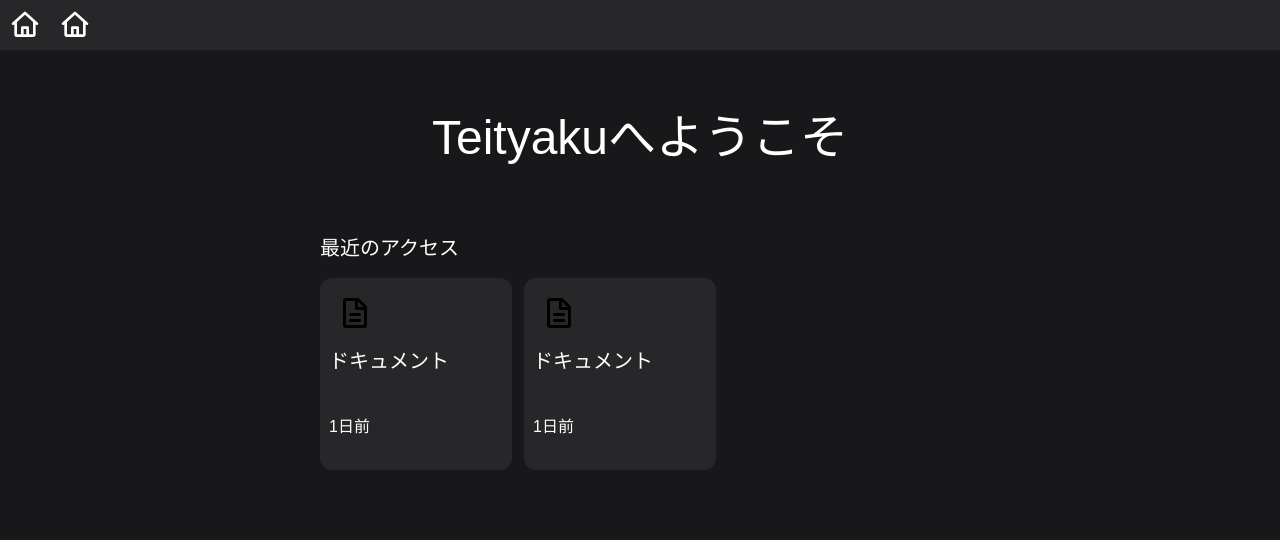
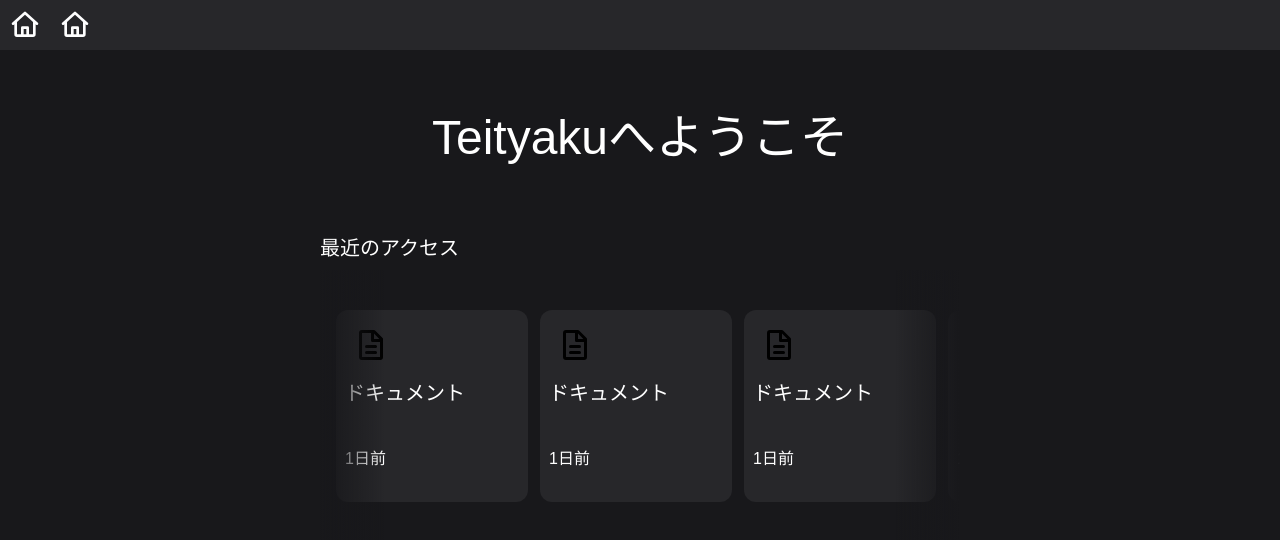
Before and after one commit to karameru1729/Teityaku, a Next.js app: page /home in a window 1280 px wide. Shown: the top 540 px of the page. Built offline with nearby package versions, Linux system fonts and the light colour scheme.

Commit message:
add:home画面の作成
横スライド機能を追加

```diff
--- a/components/RecentAccessButton.tsx
+++ b/components/RecentAccessButton.tsx
@@ -9,7 +9,7 @@ interface ButtonProps {
 
 export default function RecentAccessButton(){
   return(
-    <div className="flex flex-col my-2 justify-start bg-zinc-800 border-transparent rounded-xl w-48 h-48 border">
+    <div className="flex flex-col shrink-0 my-2 justify-start bg-zinc-800 border-transparent rounded-xl w-48 h-48 border">
       <HomeIcon width={36} height={36} fill="#e2dadad6" className="m-4"/>
       <p className="text-xl mx-2">ドキュメント</p>
       <p className="text-md mt-10 ml-2">1日前</p>
--- a/components/SliderBar.tsx
+++ b/components/SliderBar.tsx
@@ -1,25 +1,51 @@
 "use client"
 import { useRef } from "react";
 import RecentAccessButton from "./RecentAccessButton.tsx"
+
 export default function SliderBar() {
   const scrollContainerRef = useRef<HTMLDivElement>(null);
 
   const scrollLeft = () => {
     if (scrollContainerRef.current) {
-      scrollContainerRef.current.scrollBy({ left: -300, behavior: "smooth" });
+      scrollContainerRef.current.scrollBy({ left: -600, behavior: "smooth" });
     }
   };
 
   const scrollRight = () => {
     if (scrollContainerRef.current) {
-      scrollContainerRef.current.scrollBy({ left: 300, behavior: "smooth" });
+      scrollContainerRef.current.scrollBy({ left: 600, behavior: "smooth" });
     }
   };
 
   return (
-    <div className="flex flex-row gap-3">
-      <RecentAccessButton/>
-      <RecentAccessButton/>
+    <div className="relative w-full py-8 group">
+    <div className="absolute left-0 top-0 bottom-0 w-16 bg-gradient-to-r from-zinc-900 to-transparent z-10 pointer-events-none"></div>
+      <button
+        onClick={scrollLeft}
+        className="absolute left-2 top-1/2 -translate-y-1/2 z-10 p-3 rounded-full bg-zinc-800/80 text-white opacity-0 group-hover:opacity-100 transition-opacity hover:bg-zinc-700"
+      >
+        {/* アイコンはお使いのもの（Lucideなど）に差し替えてください */}
+        <svg className="w-6 h-6" fill="none" stroke="currentColor" viewBox="0 0 24 24"><path strokeLinecap="round" strokeLinejoin="round" strokeWidth="2" d="M15 19l-7-7 7-7"></path></svg>
+      </button>
+      <div style={{ scrollbarWidth: 'none', msOverflowStyle: 'none' }} ref={scrollContainerRef} className="flex flex-row gap-3 overflow-x-auto scroll-smooth snap-x snap-mandatory px-4 hide-scrollbar">
+        <RecentAccessButton/>
+        <RecentAccessButton/>
+        <RecentAccessButton/>
+        <RecentAccessButton/>
+        <RecentAccessButton/>
+        <RecentAccessButton/>
+        <RecentAccessButton/>
+        <RecentAccessButton/>
+        <RecentAccessButton/>
+        <RecentAccessButton/>
+      </div>
+      <button
+        onClick={scrollRight}
+        className="absolute right-2 top-1/2 -translate-y-1/2 z-10 p-3 rounded-full bg-zinc-800/80 text-white opacity-0 group-hover:opacity-100 transition-opacity hover:bg-zinc-700"
+      >
+        <svg className="w-6 h-6" fill="none" stroke="currentColor" viewBox="0 0 24 24"><path strokeLinecap="round" strokeLinejoin="round" strokeWidth="2" d="M9 5l7 7-7 7"></path></svg>
+      </button>
+      <div className="absolute right-0 top-0 bottom-0 w-16 bg-gradient-to-l from-zinc-900 to-transparent z-10 pointer-events-none"></div>
     </div>
   );
 }
```
